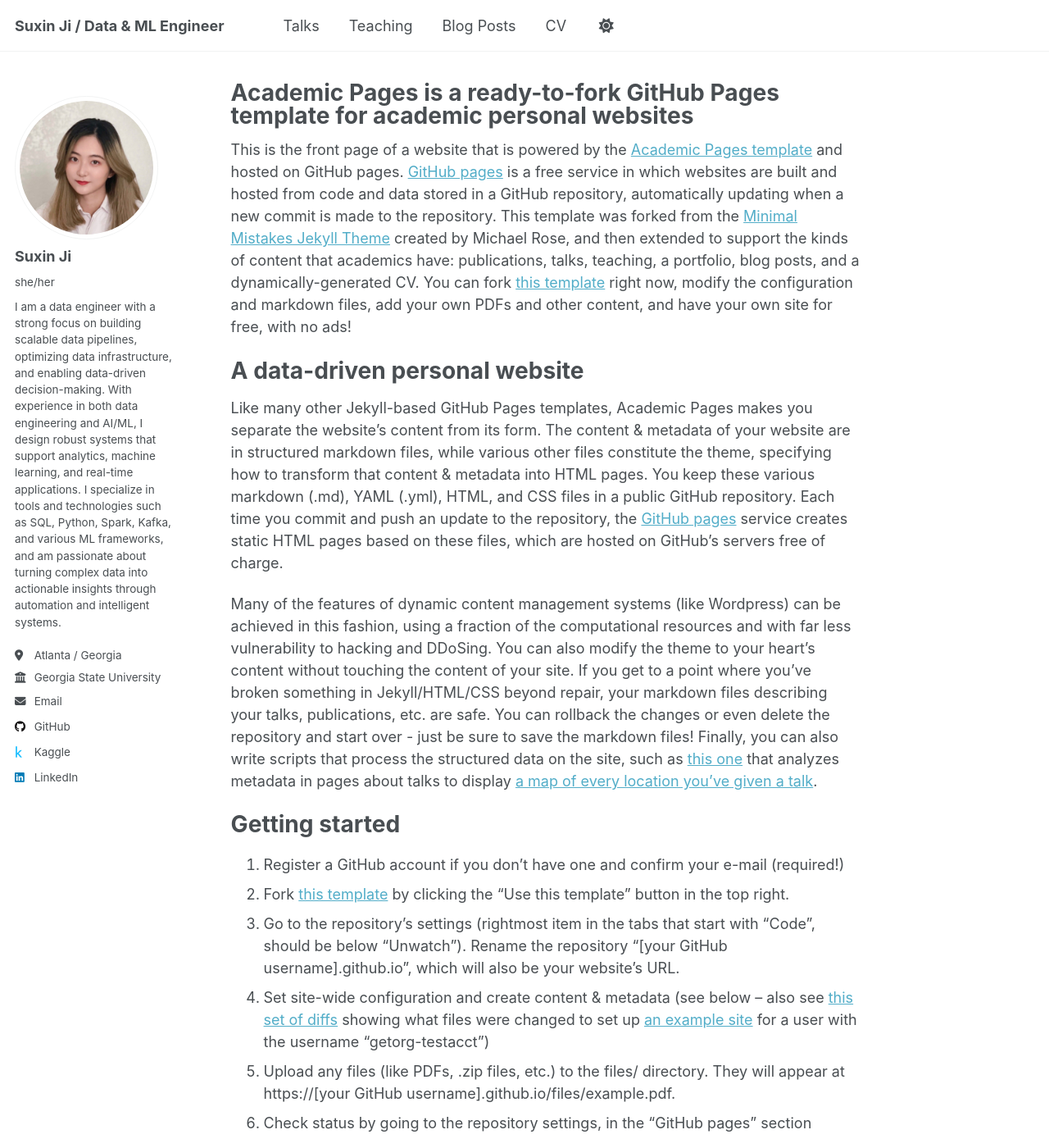
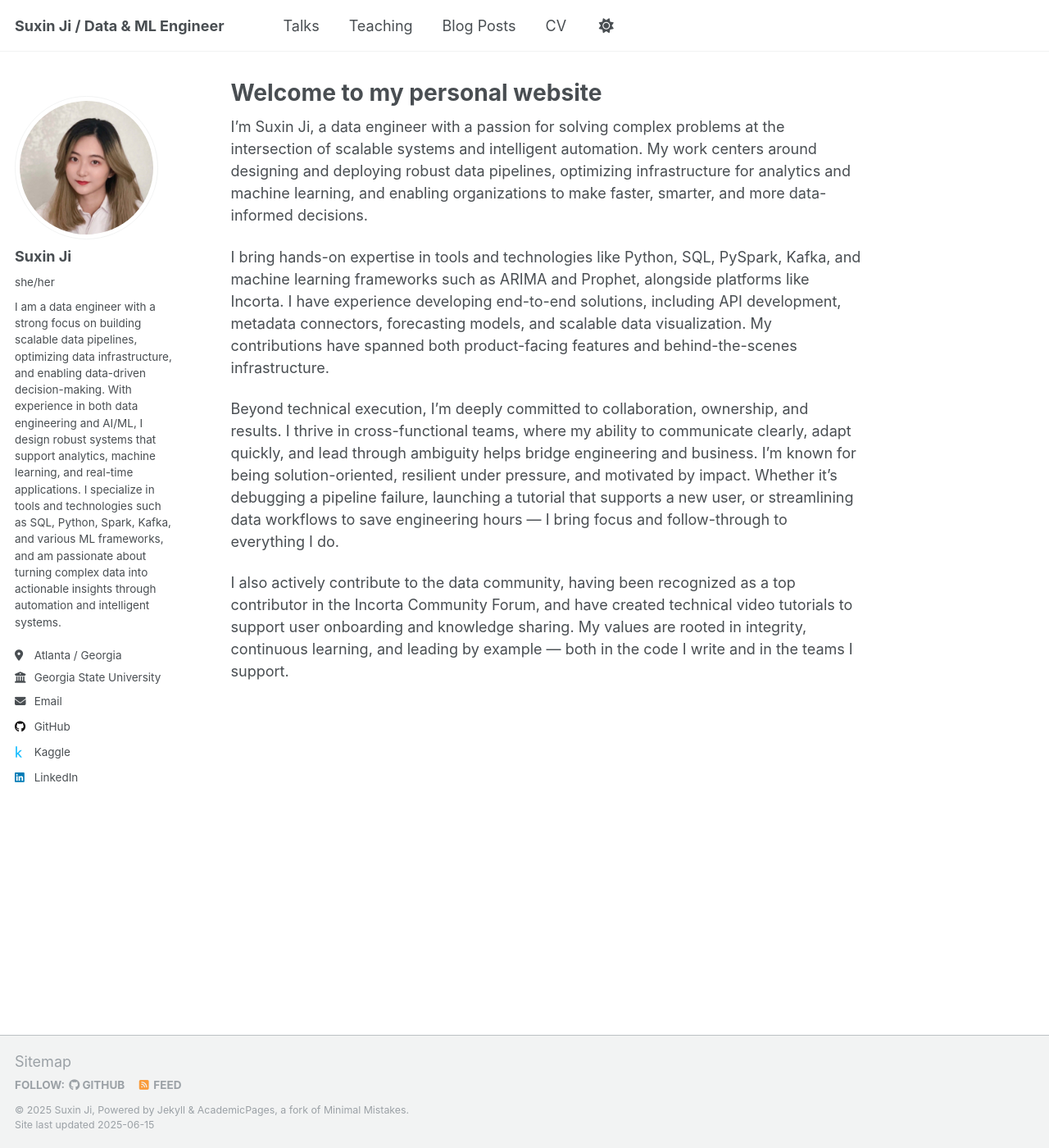
Before and after one commit to SuzieJi/suxinji.github.io, a Jekyll site: the page built from _pages/about.md, in a window 1280 px wide and 1400 px high. Shown: the whole window at 82% size. Built offline with Jekyll 4.4.1, drawn with Linux system fonts in a browser that asks for light colours; some of the changed text lies outside the part shown.

Commit message:
modify about page

```diff
--- a/_pages/about.md
+++ b/_pages/about.md
@@ -1,49 +1,16 @@
 ---
 permalink: /
-title: "Academic Pages is a ready-to-fork GitHub Pages template for academic personal websites"
+title: "Welcome to my personal website"
 author_profile: true
 redirect_from:
   - /about/
   - /about.html
 ---
 
-This is the front page of a website that is powered by the [Academic Pages template](https://github.com/academicpages/academicpages.github.io) and hosted on GitHub pages. [GitHub pages](https://pages.github.com) is a free service in which websites are built and hosted from code and data stored in a GitHub repository, automatically updating when a new commit is made to the repository. This template was forked from the [Minimal Mistakes Jekyll Theme](https://mmistakes.github.io/minimal-mistakes/) created by Michael Rose, and then extended to support the kinds of content that academics have: publications, talks, teaching, a portfolio, blog posts, and a dynamically-generated CV. You can fork [this template](https://github.com/academicpages/academicpages.github.io) right now, modify the configuration and markdown files, add your own PDFs and other content, and have your own site for free, with no ads!
+I'm Suxin Ji, a data engineer with a passion for solving complex problems at the intersection of scalable systems and intelligent automation. My work centers around designing and deploying robust data pipelines, optimizing infrastructure for analytics and machine learning, and enabling organizations to make faster, smarter, and more data-informed decisions.
 
-A data-driven personal website
-======
-Like many other Jekyll-based GitHub Pages templates, Academic Pages makes you separate the website's content from its form. The content & metadata of your website are in structured markdown files, while various other files constitute the theme, specifying how to transform that content & metadata into HTML pages. You keep these various markdown (.md), YAML (.yml), HTML, and CSS files in a public GitHub repository. Each time you commit and push an update to the repository, the [GitHub pages](https://pages.github.com/) service creates static HTML pages based on these files, which are hosted on GitHub's servers free of charge.
+I bring hands-on expertise in tools and technologies like Python, SQL, PySpark, Kafka, and machine learning frameworks such as ARIMA and Prophet, alongside platforms like Incorta. I have experience developing end-to-end solutions, including API development, metadata connectors, forecasting models, and scalable data visualization. My contributions have spanned both product-facing features and behind-the-scenes infrastructure.
 
-Many of the features of dynamic content management systems (like Wordpress) can be achieved in this fashion, using a fraction of the computational resources and with far less vulnerability to hacking and DDoSing. You can also modify the theme to your heart's content without touching the content of your site. If you get to a point where you've broken something in Jekyll/HTML/CSS beyond repair, your markdown files describing your talks, publications, etc. are safe. You can rollback the changes or even delete the repository and start over - just be sure to save the markdown files! Finally, you can also write scripts that process the structured data on the site, such as [this one](https://github.com/academicpages/academicpages.github.io/blob/master/talkmap.ipynb) that analyzes metadata in pages about talks to display [a map of every location you've given a talk](https://academicpages.github.io/talkmap.html).
+Beyond technical execution, I’m deeply committed to collaboration, ownership, and results. I thrive in cross-functional teams, where my ability to communicate clearly, adapt quickly, and lead through ambiguity helps bridge engineering and business. I'm known for being solution-oriented, resilient under pressure, and motivated by impact. Whether it's debugging a pipeline failure, launching a tutorial that supports a new user, or streamlining data workflows to save engineering hours — I bring focus and follow-through to everything I do.
 
-Getting started
-======
-1. Register a GitHub account if you don't have one and confirm your e-mail (required!)
-1. Fork [this template](https://github.com/academicpages/academicpages.github.io) by clicking the "Use this template" button in the top right.
-1. Go to the repository's settings (rightmost item in the tabs that start with "Code", should be below "Unwatch"). Rename the repository "[your GitHub username].github.io", which will also be your website's URL.
-1. Set site-wide configuration and create content & metadata (see below -- also see [this set of diffs](http://archive.is/3TPas) showing what files were changed to set up [an example site](https://getorg-testacct.github.io) for a user with the username "getorg-testacct")
-1. Upload any files (like PDFs, .zip files, etc.) to the files/ directory. They will appear at https://[your GitHub username].github.io/files/example.pdf.
-1. Check status by going to the repository settings, in the "GitHub pages" section
-
-Site-wide configuration
-------
-The main configuration file for the site is in the base directory in [_config.yml](https://github.com/academicpages/academicpages.github.io/blob/master/_config.yml), which defines the content in the sidebars and other site-wide features. You will need to replace the default variables with ones about yourself and your site's github repository. The configuration file for the top menu is in [_data/navigation.yml](https://github.com/academicpages/academicpages.github.io/blob/master/_data/navigation.yml). For example, if you don't have a portfolio or blog posts, you can remove those items from that navigation.yml file to remove them from the header.
-
-Create content & metadata
-------
-For site content, there is one markdown file for each type of content, which are stored in directories like _publications, _talks, _posts, _teaching, or _pages. For example, each talk is a markdown file in the [_talks directory](https://github.com/academicpages/academicpages.github.io/tree/master/_talks). At the top of each markdown file is structured data in YAML about the talk, which the theme will parse to do lots of cool stuff. The same structured data about a talk is used to generate the list of talks on the [Talks page](https://academicpages.github.io/talks), each [individual page](https://academicpages.github.io/talks/2012-03-01-talk-1) for specific talks, the talks section for the [CV page](https://academicpages.github.io/cv), and the [map of places you've given a talk](https://academicpages.github.io/talkmap.html) (if you run this [python file](https://github.com/academicpages/academicpages.github.io/blob/master/talkmap.py) or [Jupyter notebook](https://github.com/academicpages/academicpages.github.io/blob/master/talkmap.ipynb), which creates the HTML for the map based on the contents of the _talks directory).
-
-**Markdown generator**
-
-The repository includes [a set of Jupyter notebooks](https://github.com/academicpages/academicpages.github.io/tree/master/markdown_generator
-) that converts a CSV containing structured data about talks or presentations into individual markdown files that will be properly formatted for the Academic Pages template. The sample CSVs in that directory are the ones I used to create my own personal website at stuartgeiger.com. My usual workflow is that I keep a spreadsheet of my publications and talks, then run the code in these notebooks to generate the markdown files, then commit and push them to the GitHub repository.
-
-How to edit your site's GitHub repository
-------
-Many people use a git client to create files on their local computer and then push them to GitHub's servers. If you are not familiar with git, you can directly edit these configuration and markdown files directly in the github.com interface. Navigate to a file (like [this one](https://github.com/academicpages/academicpages.github.io/blob/master/_talks/2012-03-01-talk-1.md) and click the pencil icon in the top right of the content preview (to the right of the "Raw | Blame | History" buttons). You can delete a file by clicking the trashcan icon to the right of the pencil icon. You can also create new files or upload files by navigating to a directory and clicking the "Create new file" or "Upload files" buttons.
-
-Example: editing a markdown file for a talk
-![Editing a markdown file for a talk](/images/editing-talk.png)
-
-For more info
-------
-More info about configuring Academic Pages can be found in [the guide](https://academicpages.github.io/markdown/), the [growing wiki](https://github.com/academicpages/academicpages.github.io/wiki), and you can always [ask a question on GitHub](https://github.com/academicpages/academicpages.github.io/discussions). The [guides for the Minimal Mistakes theme](https://mmistakes.github.io/minimal-mistakes/docs/configuration/) (which this theme was forked from) might also be helpful.
+I also actively contribute to the data community, having been recognized as a top contributor in the Incorta Community Forum, and have created technical video tutorials to support user onboarding and knowledge sharing. My values are rooted in integrity, continuous learning, and leading by example — both in the code I write and in the teams I support.
```
